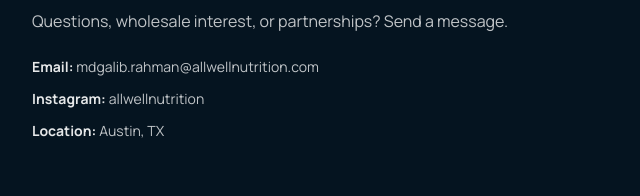
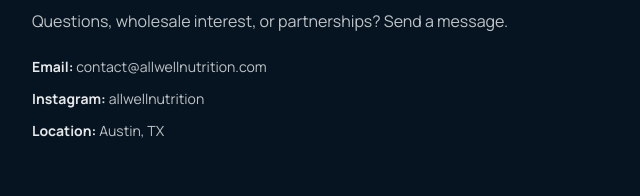
Before and after one commit to anoynomou/Business-site-, a plain HTML site: page index.html in a window 1280 px wide. Shown: the part 3815-4011 px from the top of the page, 0-640 px from the left. Drawn offline with nearby package versions, Linux system fonts and the light colour scheme.

Commit message:
Update index.html

```diff
--- a/index.html
+++ b/index.html
@@ -521,7 +521,7 @@
           <p class="mt-3 text-white/75">Questions, wholesale interest, or partnerships? Send a message.</p>
 
           <div class="mt-6 space-y-3 text-sm text-white/75">
-            <p><span class="text-white/90 font-bold">Email:</span> mdgalib.rahman@allwellnutrition.com </p>
+            <p><span class="text-white/90 font-bold">Email:</span> contact@allwellnutrition.com </p>
             <p><span class="text-white/90 font-bold">Instagram:</span> allwellnutrition </p>
             <p><span class="text-white/90 font-bold">Location:</span> Austin, TX  </p>
           </div>
```
